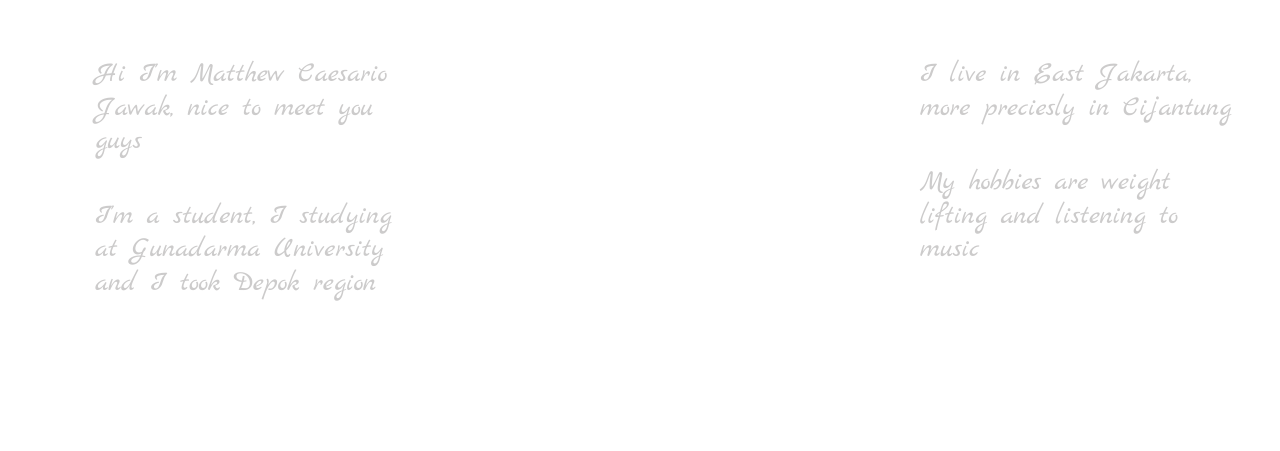
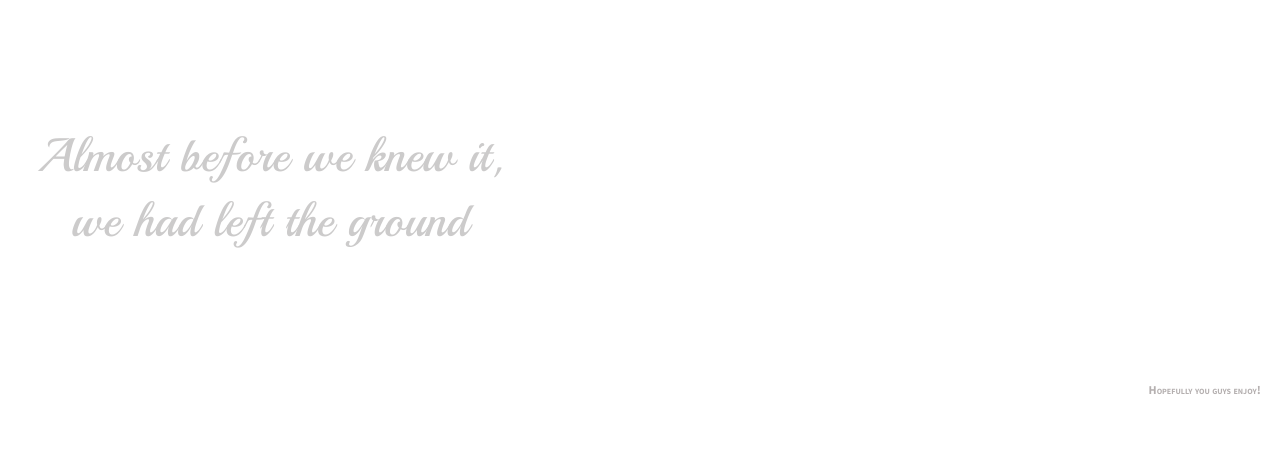
Before and after one commit to matthewcj/profile, a plain HTML site: page about.html in a window 1280 px wide. Shown: the part 143-594 px from the top of the page. Drawn offline with nearby package versions, Linux system fonts and the light colour scheme.

Commit message:
Update about.html

```diff
--- a/about.html
+++ b/about.html
@@ -9,7 +9,7 @@
     <link rel="stylesheet" href="https://cdn.jsdelivr.net/npm/bootstrap@4.6.0/dist/css/bootstrap.min.css" integrity="sha384-B0vP5xmATw1+K9KRQjQERJvTumQW0nPEzvF6L/Z6nronJ3oUOFUFpCjEUQouq2+l" crossorigin="anonymous">
 
     <!-- My CSS -->
-    <link rel="stylesheet" type="text/css" href="css/about.css">
+    <link rel="stylesheet" type="text/css" href="css/index.css">
     <!-- My Fonts -->
     <link rel="preconnect" href="https://fonts.googleapis.com">
     <link rel="preconnect" href="https://fonts.gstatic.com" crossorigin>
@@ -18,7 +18,6 @@
     <title>Holla</title>
   </head>
   <body>
-
     <!-- Navbar atas -->
     <nav class="navbar navbar-expand-lg navbar-dark">
       <a class="navbar-brand" href="index.html">math</a>
@@ -31,9 +30,6 @@
             <a class="nav-link navbaratas" href="about.html">about<span class="sr-only">(current)</span></a>
           </li>
           <li class="nav-item">
-            <a class="nav-link navbaratas" href="photo.html">photo</a>
-          </li>
-          <li class="nav-item">
             <a class="nav-link navbaratas" href="contact.html">contact</a>
           </li>
         </ul>
@@ -43,16 +39,9 @@
 
 
     <!-- Container -->
-    <div class="container-fluid">
-        <div class="row ">
-          <div class="col-lg-6 kiri">
-            <h3 class="h3Kiri">Hi I'm Matthew Caesario Jawak, nice to meet you guys</h3><br><br>
-            <h3 class="h3Kiri1">I'm a student, I studying at Gunadarma University and I took Depok region</h3>
-          </div>
-          <div class="col-lg-5 kanan">
-            <h3 class="h3Kanan">I live in East Jakarta, more preciesly in Cijantung</h3><br><br>
-            <h3 class="h3Kanan1">My hobbies are weight lifting and listening to music</h3>
-          </div>
+    <div class="container-utama">
+      <div class="row">
+          <h1 class="h1Main">Almost before we knew it, we had left the ground</h1>
       </div>
     </div>
     <!-- akhir Container -->
@@ -60,10 +49,11 @@
 
 
 
-
      <!-- Navbar bawah -->
+     <div class="container-dua">
+       <div class="row">
+         <div class="col-lg">
            <nav class="navbar navbar-expand-lg navbar-dark">
-      <div class="collapse navbar-collapse">
             <ul class="navbar-nav">
               <li class="nav-item">
                 <a class="nav-link navbarbawah" href="#">instagram</a>
@@ -74,9 +64,15 @@
               <li class="nav-item">
                 <a class="nav-link navbarbawah" href="#">twitter</a>
               </li>
+              <li class="nav-item">
+                  <p class="pbawah">Hopefully you guys enjoy!</p>
+              </li>
             </ul>
+          </nav>
          </div>
-    </nav>
+       </div>
+     </div>
+
     <!-- akhir Navbar bawah -->
 
 
@@ -117,7 +113,8 @@
     <!-- Option 1: jQuery and Bootstrap Bundle (includes Popper) -->
     <script src="https://code.jquery.com/jquery-3.5.1.slim.min.js" integrity="sha384-DfXdz2htPH0lsSSs5nCTpuj/zy4C+OGpamoFVy38MVBnE+IbbVYUew+OrCXaRkfj" crossorigin="anonymous"></script>
     <script src="https://cdn.jsdelivr.net/npm/bootstrap@4.6.0/dist/js/bootstrap.bundle.min.js" integrity="sha384-Piv4xVNRyMGpqkS2by6br4gNJ7DXjqk09RmUpJ8jgGtD7zP9yug3goQfGII0yAns" crossorigin="anonymous"></script>
-    <script type="text/javascript" src="js/about.js"></script>
+    <script type="text/javascript" src="js/index.js"></script>
+
     <!-- Option 2: Separate Popper and Bootstrap JS -->
     <!--
     <script src="https://code.jquery.com/jquery-3.5.1.slim.min.js" integrity="sha384-DfXdz2htPH0lsSSs5nCTpuj/zy4C+OGpamoFVy38MVBnE+IbbVYUew+OrCXaRkfj" crossorigin="anonymous"></script>
```
Lines whose indentation alone changed are shown as unchanged.
